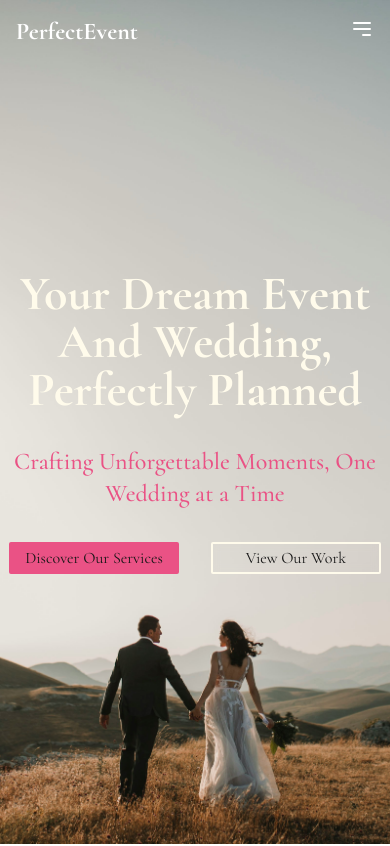
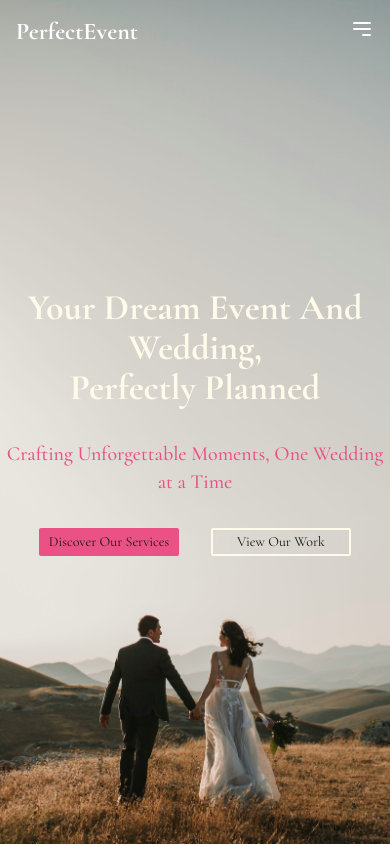
Before and after one commit to satyam-kalihari/wedding-planner-website, a Next.js app: page / in a window 390 px wide. Shown: the top 846 px of the page. Built offline with nearby package versions, Linux system fonts and the light colour scheme.

Commit message:
hero mobile layout

```diff
--- a/src/components/Hero.tsx
+++ b/src/components/Hero.tsx
@@ -8,12 +8,12 @@ const Hero = () => {
       id="hero"
       className="h-[100vh] w-full flex flex-col gap-8 items-center justify-center bg-[url(/images/hero-image-3.jpg)] md:bg-[url(/images/hero-image-3.jpg)] md:bg-fixed bg-cover bg-center bg-no-repeat "
     >
-      <motion.div className="text-center text-5xl md:text-7xl text-[#fffbeb] font-sans font-extrabold">
+      <motion.div className="text-center text-4xl md:text-7xl text-[#fffbeb] font-sans font-extrabold">
         Your Dream Event And Wedding,
         <br />
         Perfectly Planned
       </motion.div>
-      <motion.div className="text-center text-2xl md:text-3xl md:font-medium font-medium text-[#ea5285]">
+      <motion.div className="text-center text-xl md:text-3xl md:font-medium font-medium text-[#ea5285]">
         Crafting Unforgettable Moments, One Wedding at a Time
       </motion.div>
       <motion.div className="flex items-center justify-center gap-8">
@@ -21,7 +21,7 @@ const Hero = () => {
           <motion.div
             whileHover={{ scale: 1.1 }}
             whileTap={{ scale: 0.9 }}
-            className="bg-[#ea5285] w-[170px] text-center cursor-default p-0.5 px-1.5 rounded-xs border-2 border-[#ea5285] "
+            className="bg-[#ea5285] text-sm md:text-lg w-[140px] md:w-[175px] text-center cursor-default p-0.5 px-1.5 rounded-xs border-2 border-[#ea5285] "
           >
             Discover Our Services
           </motion.div>
@@ -30,7 +30,7 @@ const Hero = () => {
           <motion.div
             whileHover={{ scale: 1.1 }}
             whileTap={{ scale: 0.9 }}
-            className="border-2 w-[170px] text-center border-[#fffbeb] p-0.5 px-1.5 rounded-xs backdrop-blur-xs "
+            className="border-2 text-sm md:text-lg w-[140px] md:w-[175px] text-center border-[#fffbeb] p-0.5 px-1.5 rounded-xs backdrop-blur-xs "
           >
             View Our Work
           </motion.div>
```
